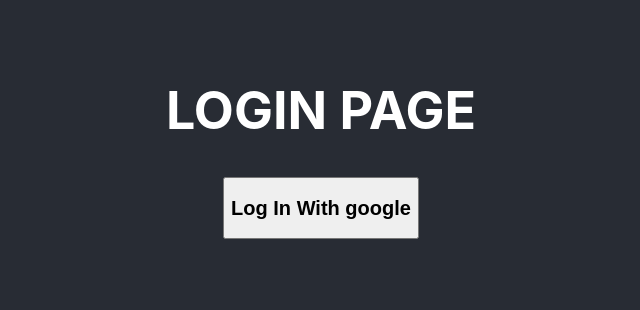
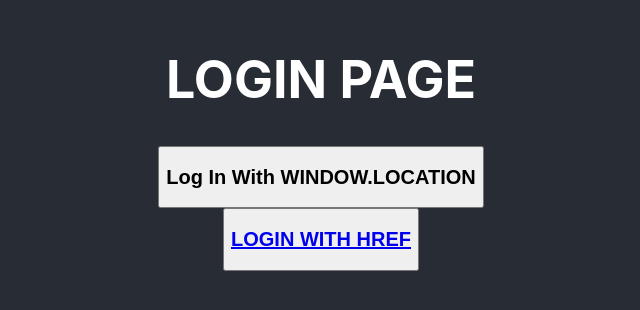
Before and after one commit to jayseo5953/frontend-oauth-test, a React (Create React App) app: page / in a window 1280 px wide. Shown: the part 258-568 px from the top of the page, without its empty margins (319-959 px from the left). Built offline with nearby package versions, Linux system fonts and the light colour scheme; no server answers.

Commit message:
go to google auth using a tag

```diff
--- a/src/App.js
+++ b/src/App.js
@@ -30,7 +30,7 @@
   },[user]);
 
   useEffect(()=>{
-    axios.get('/auth/user')
+    axios.get('/auth/user',{withCredentials: true})
       .then(res=>{
         console.log("res ",res.data)
         const currentUser = res.data.id?res.data:null;
@@ -40,11 +40,11 @@
 
   return (
     <AuthContext.Provider value={authContext}>
-    <Router>
-      <Switch>
-        <Route path="/profile" render={(routeProps) => <Profile/> }/>
-        <Route path="/" render={(routeProps) => <Login /> }/>
-      </Switch>
+      <Router>
+        <Switch>
+          <Route path="/profile" render={(routeProps) => <Profile/> }/>
+          <Route path="/" render={(routeProps) => <Login /> }/>
+        </Switch>
       </Router>
     </AuthContext.Provider>
 
--- a/src/screens/Login.jsx
+++ b/src/screens/Login.jsx
@@ -8,7 +8,8 @@
     <div className="App">
       <header className="App-header">
       <h1>LOGIN PAGE</h1>
-        <button onClick={login}><h2>Log In With google</h2></button>
+        <button onClick={login}><h2>Log In With WINDOW.LOCATION</h2></button>
+        <button><a href='/auth/google'><h2>LOGIN WITH HREF</h2></a></button>
       </header>
     </div>
   );
--- a/src/screens/Profile.jsx
+++ b/src/screens/Profile.jsx
@@ -10,7 +10,7 @@
     <div className="App">
       <header className="App-header">
       <h1>USER PAGE</h1>
-        <p>{user?"Logged In":"Not Logged In"}</p>
+        <p>{user?`${user.username}`:"Not Logged In"}</p>
         <p>Hello this is users page</p>
         <button onClick={logout}><h3>Log Out</h3></button>
       </header>
```
